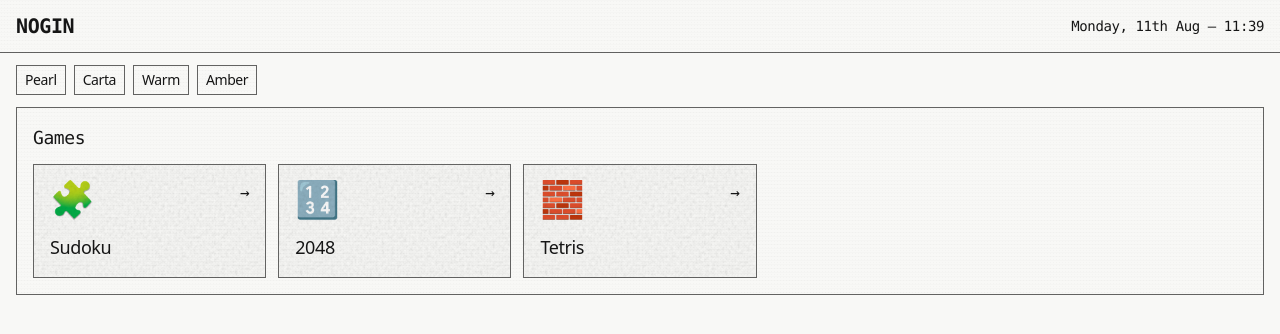
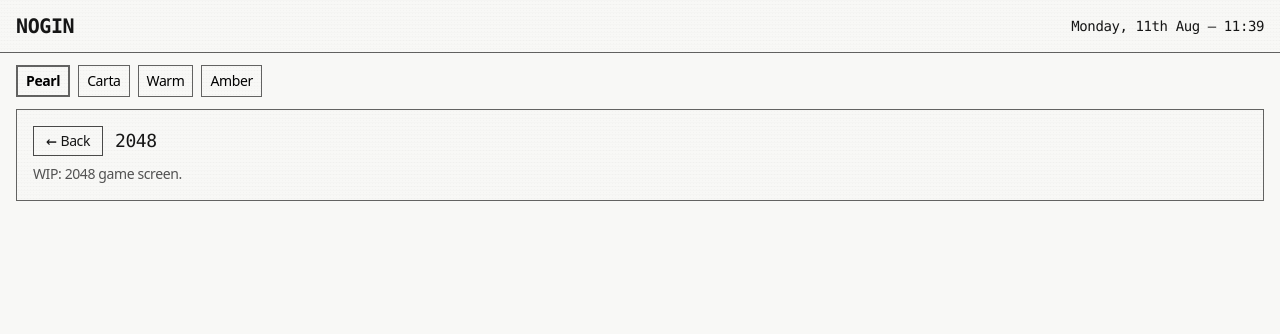
Before and after one commit to MelvinJMani/nogin, a React (Vite) app: page /2048 in a window 1280 px wide. Shown: the top 334 px of the page. Built offline with nearby package versions, Linux system fonts and the light colour scheme.

Commit message:
feat: added few game pages - WIP

```diff
--- a/src/App.tsx
+++ b/src/App.tsx
@@ -1,13 +1,9 @@
-import Header from './components/Header';
-import ThemeSwitch from './components/ThemeSwitch';
-import GameGrid from './components/GameGrid';
+import { AppRouter } from './router';
 
 export default function App() {
   return (
     <div className='font-sans tracking-tight min-h-dvh bg-[rgb(var(--ink-bg))] text-[rgb(var(--ink-fg))]'>
-      <Header />
-      <ThemeSwitch />
-      <GameGrid />
+      <AppRouter />
     </div>
   );
 }
--- a/src/components/GameGrid.tsx
+++ b/src/components/GameGrid.tsx
@@ -1,4 +1,5 @@
 import type { Game } from '../types';
+import { Link } from 'react-router-dom';
 
 const GAMES: Game[] = [
   { name: 'Sudoku', path: '/sudoku', icon: '🧩' },
@@ -8,7 +9,6 @@ const GAMES: Game[] = [
 
 export default function GameGrid() {
   return (
-    <main className='px-4 pb-16'>
     <section
       aria-labelledby='games'
       className='eink-paper border border-black/60 p-4'
@@ -22,9 +22,10 @@ export default function GameGrid() {
       >
         {GAMES.map((g) => (
           <li key={g.path}>
-              <a
-                href={`#`}
+            <Link
+              to={g.path}
               className='group eink-paper eink-dither border border-black/60 p-4 block focus:outline-none focus:ring-2 focus:ring-black'
+              aria-label={`Open ${g.name}`}
             >
               <div className='flex items-start justify-between'>
                 <span className='text-4xl leading-none select-none'>
@@ -35,11 +36,10 @@ export default function GameGrid() {
                 </span>
               </div>
               <div className='mt-4 text-lg'>{g.name}</div>
-              </a>
+            </Link>
           </li>
         ))}
       </ul>
     </section>
-    </main>
   );
 }
--- a/src/components/ThemeSwitch.tsx
+++ b/src/components/ThemeSwitch.tsx
@@ -1,10 +1,14 @@
+import { useState } from 'react';
 import type { Mode } from '../types';
 
 const MODES: Mode[] = ['pearl', 'carta', 'warm', 'amber'];
 
 export default function ThemeSwitch() {
-  const setMode = (m: Mode) =>
+  const [activeMode, setActiveMode] = useState<Mode>('pearl');
+  const setMode = (m: Mode) => {
     document.documentElement.setAttribute('data-ink-mode', m);
+    setActiveMode(m);
+  };
 
   return (
     <div className='px-4 py-3'>
@@ -13,7 +17,12 @@ export default function ThemeSwitch() {
           <button
             key={m}
             onClick={() => setMode(m)}
-            className='eink-paper border border-black/60 px-2 py-1 text-sm'
+            className={`eink-paper border border-black/60 px-2 py-1 text-sm transition
+              ${
+                activeMode === m
+                  ? 'text-black font-bold border-2'
+                  : 'bg-white text-black hover:bg-gray-200'
+              }`}
             aria-label={`Switch to ${m} mode`}
           >
             {m[0].toUpperCase() + m.slice(1)}
--- /dev/null
+++ b/src/router.tsx
@@ -0,0 +1,21 @@
+import { createBrowserRouter, RouterProvider } from 'react-router-dom';
+import { AppLayout } from './ui/AppLayout';
+import { Home } from './ui/Home';
+import { GamePage } from './ui/GamePage';
+
+const router = createBrowserRouter([
+  {
+    path: '/',
+    element: <AppLayout />,
+    children: [
+      { index: true, element: <Home /> },
+      { path: 'sudoku', element: <GamePage title='Sudoku' /> },
+      { path: '2048', element: <GamePage title='2048' /> },
+      { path: 'tetris', element: <GamePage title='Tetris' /> },
+    ],
+  },
+]);
+
+export function AppRouter() {
+  return <RouterProvider router={router} />;
+}
--- /dev/null
+++ b/src/ui/AppLayout.tsx
@@ -0,0 +1,16 @@
+import { Outlet } from 'react-router-dom';
+import Header from '../components/Header';
+import ThemeSwitch from '../components/ThemeSwitch';
+
+export function AppLayout() {
+  return (
+    <div className='font-sans tracking-tight min-h-dvh bg-[rgb(var(--ink-bg))] text-[rgb(var(--ink-fg))]'>
+      <Header />
+      <ThemeSwitch />
+
+      <main className='px-4 pb-16'>
+        <Outlet />
+      </main>
+    </div>
+  );
+}
--- /dev/null
+++ b/src/ui/GamePage.tsx
@@ -0,0 +1,25 @@
+import { useNavigate } from 'react-router-dom';
+
+export function GamePage({ title }: { title: string }) {
+  const navigate = useNavigate();
+  return (
+    <article className='eink-paper border border-black/60 p-4'>
+      <div className='flex items-center gap-3 mb-2'>
+        <button
+          onClick={() => navigate(-1)}
+          className='border border-black/70 px-3 py-1 text-sm active:eink-refresh flex items-center gap-1'
+        >
+          <span aria-hidden='true' className='font-mono text-lg leading-none'>
+            ←
+          </span>
+          <span>Back</span>
+        </button>
+        <h2 className='font-mono text-lg mb-0'>{title}</h2>
+      </div>
+
+      <p className='text-sm text-[rgb(var(--ink-weak))]'>
+        WIP: {title} game screen.
+      </p>
+    </article>
+  );
+}
--- /dev/null
+++ b/src/ui/Home.tsx
@@ -0,0 +1,9 @@
+import GameGrid from '../components/GameGrid';
+
+export function Home() {
+  return (
+    <main className='px-4 pb-16'>
+      <GameGrid />
+    </main>
+  );
+}
```
Lines whose indentation alone changed are shown as unchanged.
